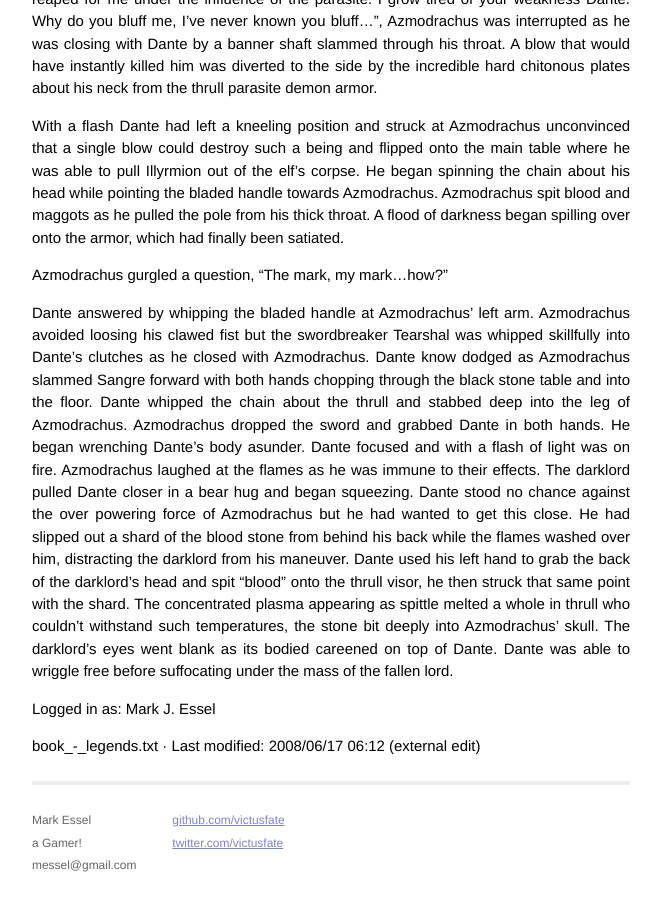
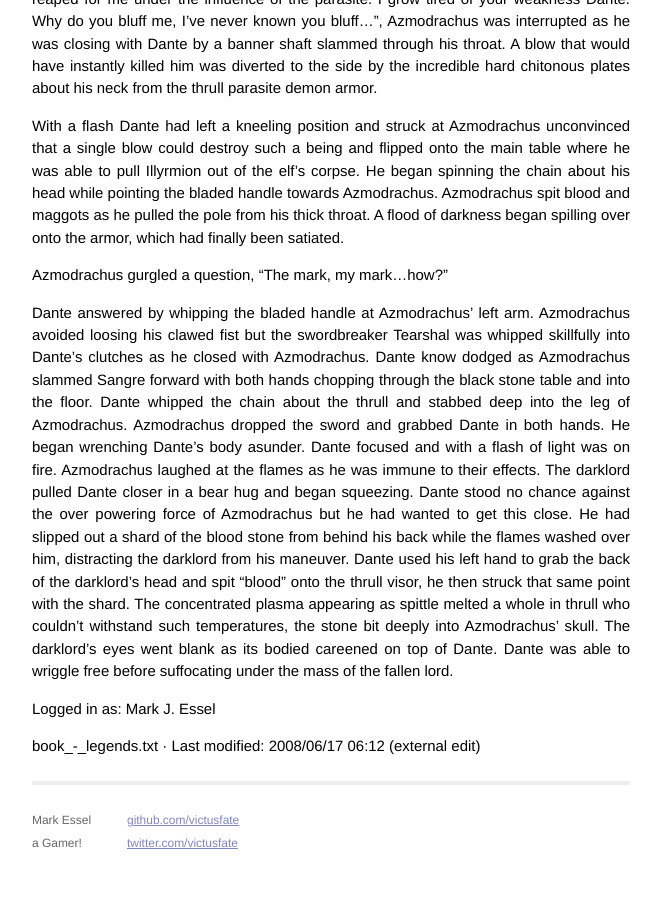
Before and after one commit to victusfate/Legends, a Jekyll site: the page built from index.html, in a window 1280 px wide and 900 px high, scrolled down 118361 px. Shown: the whole window, without its empty margins (309-970 px from the left). Built offline with Jekyll 4.4.1, drawn with Linux system fonts in a browser that asks for light colours; Markdown is read by kramdown in place of the engine named in the settings; after the commit the page ends 119239 px from its top, so only the background shows below that.

Commit message:
small update

```diff
--- a/_layouts/default.html
+++ b/_layouts/default.html
@@ -25,7 +25,6 @@
               <p>
                 Mark Essel<br />
                 a Gamer!<br />
-                messel@gmail.com
               </p>
             </div>
             <div class="contact">
```
